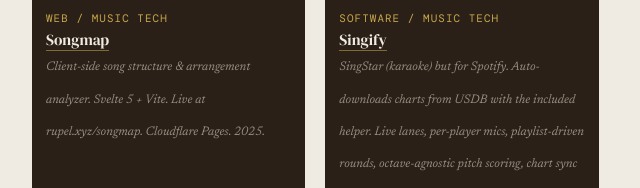
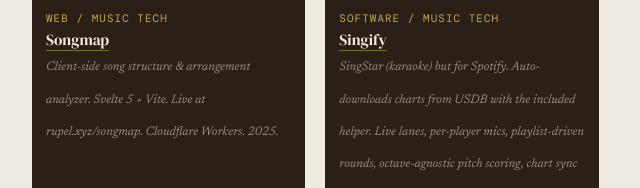
Before and after one commit to rupel190/rupelxyz, a website: page index.html in a window 1280 px wide. Shown: the part 3072-3260 px from the top of the page, 178-818 px from the left. Drawn offline with nearby package versions, Linux system fonts and the light colour scheme; a web font is replaced by a local one.

Commit message:
fix: Songmap runs on Cloudflare Workers, not Pages

```diff
--- a/index.html
+++ b/index.html
@@ -506,7 +506,7 @@
         <div class="portfolio-caption">
           <span class="cat">Web / Music Tech</span>
           <h4 class="title"><a href="/songmap/">Songmap</a></h4>
-          <span class="desc">Client-side song structure &amp; arrangement analyzer. Svelte 5 + Vite. Live at rupel.xyz/songmap. Cloudflare Pages. 2025.</span>
+          <span class="desc">Client-side song structure &amp; arrangement analyzer. Svelte 5 + Vite. Live at rupel.xyz/songmap. Cloudflare Workers. 2025.</span>
         </div>
       </div>
       <div class="portfolio-item">
```
